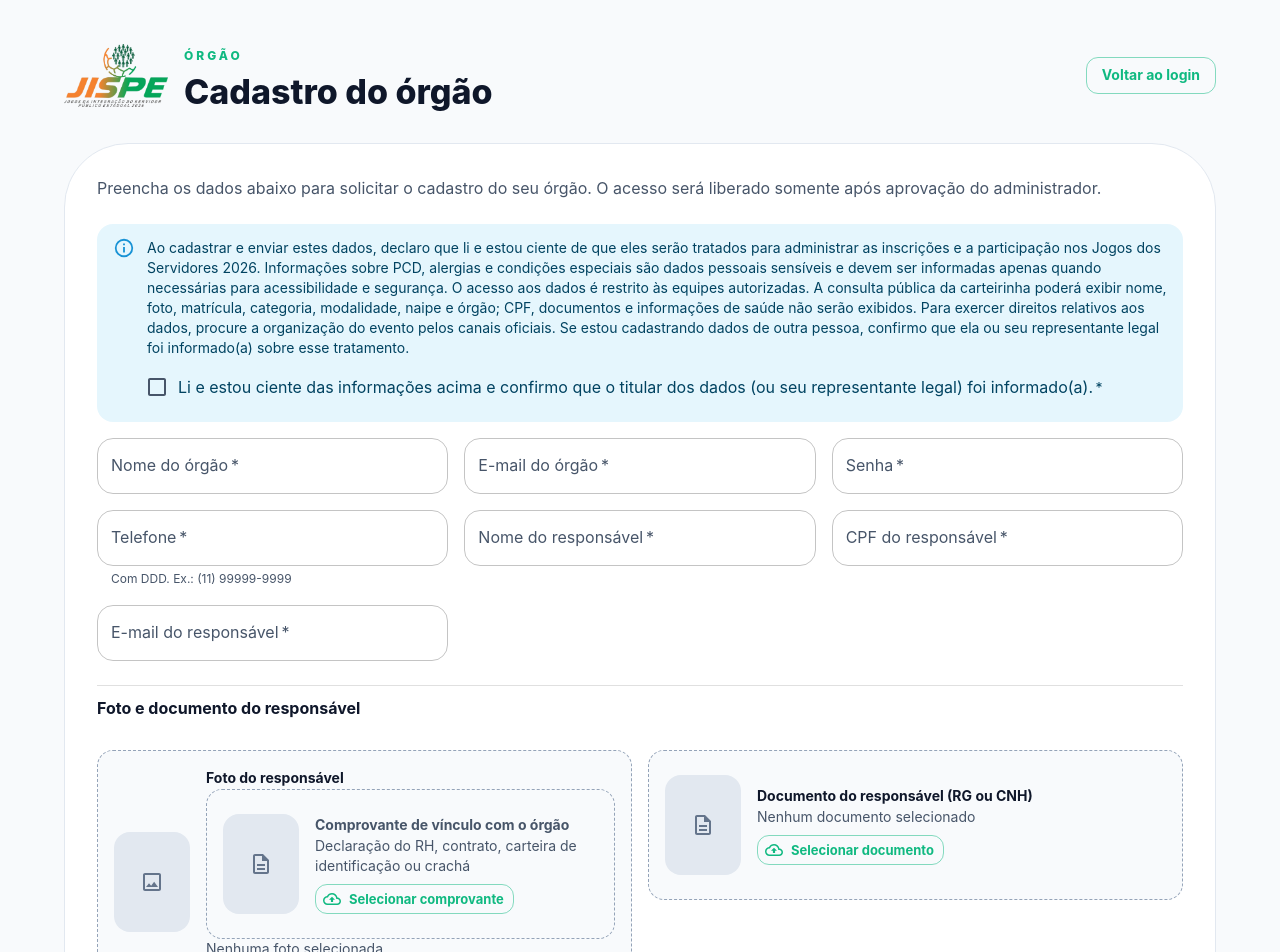
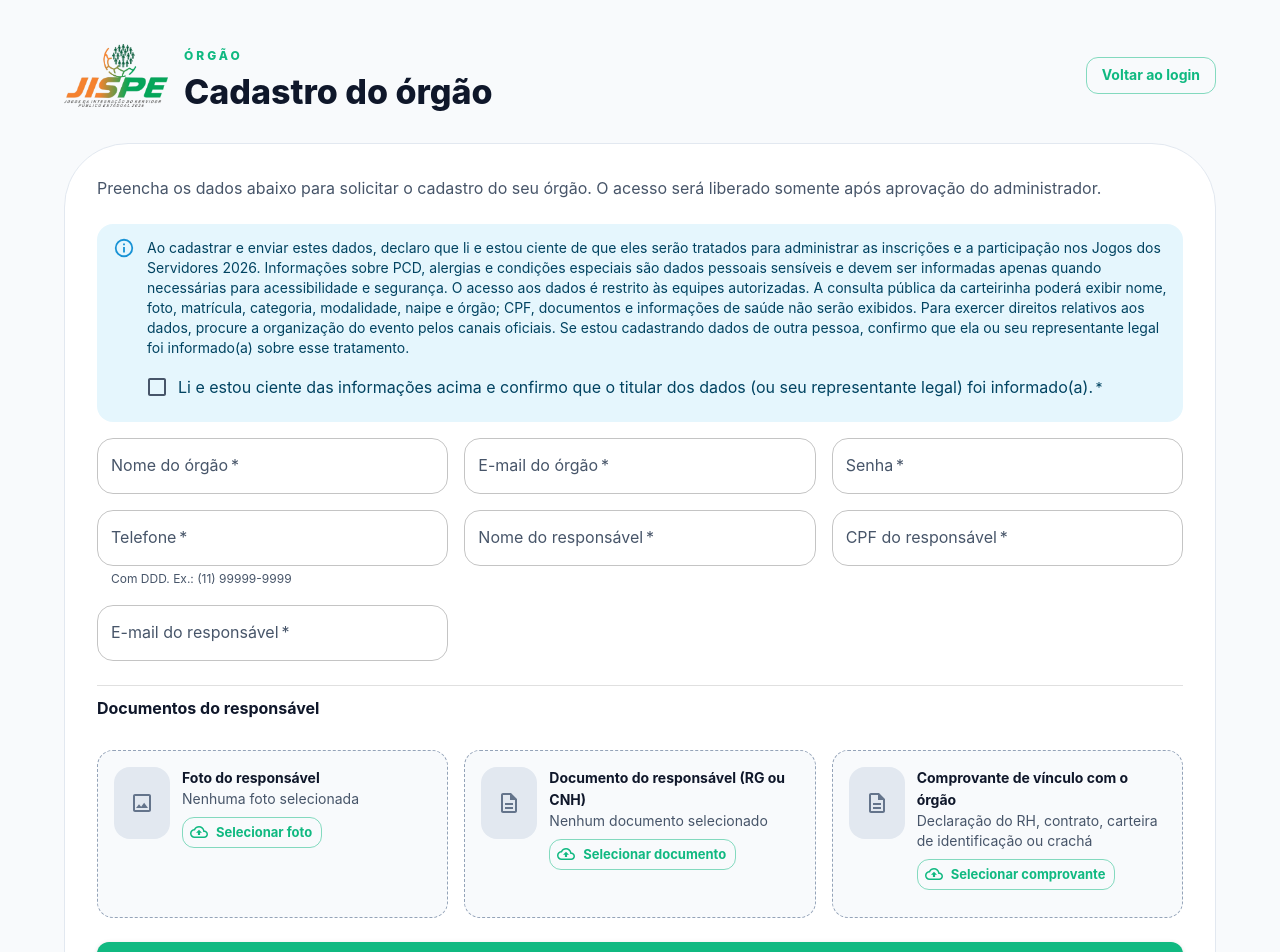
Before and after one commit to kassianefacanha/JISPE-, a React (Vite) app in the folder frontend/: page /cadastro-entidade in a window 1280 px wide. Shown: the top 952 px of the page. Built offline with nearby package versions, Linux system fonts and the light colour scheme; no server answers.

Commit message:
feat: update layout and labels for responsible documents section in registration form

```diff
--- a/frontend/src/pages/EntityRegisterPage.jsx
+++ b/frontend/src/pages/EntityRegisterPage.jsx
@@ -168,66 +168,66 @@ export default function EntityRegisterPage() {
               <Grid item xs={12}>
                 <Divider sx={{ my: 1 }} />
                 <Typography variant="subtitle1" fontWeight={700} sx={{ mb: 1.5 }}>
-                  Foto e documento do responsável
+                  Documentos do responsável
                 </Typography>
               </Grid>
-              <Grid item xs={12} md={6}>
-                <Box sx={{ minHeight: 150, display: 'flex', alignItems: 'center', gap: 2, p: 2, border: '1px dashed #94a3b8', borderRadius: 1, backgroundColor: '#f8fafc' }}>
+              <Grid item xs={12} md={4}>
+                <Box sx={{ minHeight: 168, display: 'flex', alignItems: 'flex-start', gap: 1.5, p: 2, border: '1px dashed #94a3b8', borderRadius: 1, backgroundColor: '#f8fafc' }}>
                   {form.responsiblePhoto ? (
-                    <Box component="img" src={form.responsiblePhoto} alt="Prévia da foto do responsável" sx={{ width: 76, height: 100, flexShrink: 0, objectFit: 'cover', borderRadius: 1, border: '1px solid #cbd5e1' }} />
+                    <Box component="img" src={form.responsiblePhoto} alt="Prévia da foto do responsável" sx={{ width: 56, height: 72, flexShrink: 0, objectFit: 'cover', borderRadius: 1, border: '1px solid #cbd5e1' }} />
                   ) : (
-                    <Box sx={{ width: 76, height: 100, flexShrink: 0, display: 'grid', placeItems: 'center', borderRadius: 1, backgroundColor: '#e2e8f0', color: '#64748b' }}>
+                    <Box sx={{ width: 56, height: 72, flexShrink: 0, display: 'grid', placeItems: 'center', borderRadius: 1, backgroundColor: '#e2e8f0', color: '#64748b' }}>
                       <ImageOutlinedIcon />
                     </Box>
                   )}
-                  <Stack spacing={1} sx={{ minWidth: 0, alignItems: 'flex-start' }}>
+                  <Stack spacing={1} sx={{ minWidth: 0, flex: 1, alignItems: 'flex-start' }}>
                     <Box>
                       <Typography variant="subtitle2" fontWeight={700}>Foto do responsável</Typography>
                       <Typography variant="body2" color="text.secondary" sx={{ overflowWrap: 'anywhere' }}>
-                <Grid item xs={12}>
-                  <Box sx={{ minHeight: 150, display: 'flex', alignItems: 'center', gap: 2, p: 2, border: '1px dashed #94a3b8', borderRadius: 1, backgroundColor: '#f8fafc' }}>
-                    <Box sx={{ width: 76, height: 100, flexShrink: 0, display: 'grid', placeItems: 'center', borderRadius: 1, backgroundColor: '#e2e8f0', color: '#64748b' }}>
-                      <DescriptionOutlinedIcon />
-                    </Box>
-                    <Stack spacing={1} sx={{ minWidth: 0, alignItems: 'flex-start' }}>
-                      <Box>
-                        <Typography variant="subtitle2" fontWeight={700}>Comprovante de vínculo com o órgão</Typography>
-                        <Typography variant="body2" color="text.secondary" sx={{ overflowWrap: 'anywhere' }}>
-                          {uploadInfo.affiliationProof || 'Declaração do RH, contrato, carteira de identificação ou crachá'}
-                        </Typography>
-                      </Box>
-                      <Button component="label" variant="outlined" size="small" startIcon={<CloudUploadOutlinedIcon />}>
-                        {form.responsibleAffiliationProof ? 'Trocar comprovante' : 'Selecionar comprovante'}
-                        <input hidden type="file" accept=".jpg,.jpeg,.png,.webp,.pdf" onChange={(event) => handleFileField(event, 'responsibleAffiliationProof')} />
-                      </Button>
-                    </Stack>
-                  </Box>
-                </Grid>
                         {uploadInfo.photo || 'Nenhuma foto selecionada'}
                       </Typography>
                     </Box>
-                    <Button component="label" variant="outlined" size="small" startIcon={<CloudUploadOutlinedIcon />}>
+                    <Button component="label" variant="outlined" size="small" startIcon={<CloudUploadOutlinedIcon />} sx={{ whiteSpace: 'normal', textAlign: 'left' }}>
                       {form.responsiblePhoto ? 'Trocar foto' : 'Selecionar foto'}
                       <input hidden type="file" accept=".jpg,.jpeg,.png,.webp" onChange={(event) => handleFileField(event, 'responsiblePhoto')} />
                     </Button>
                   </Stack>
                 </Box>
               </Grid>
-              <Grid item xs={12} md={6}>
-                <Box sx={{ minHeight: 150, display: 'flex', alignItems: 'center', gap: 2, p: 2, border: '1px dashed #94a3b8', borderRadius: 1, backgroundColor: '#f8fafc' }}>
-                  <Box sx={{ width: 76, height: 100, flexShrink: 0, display: 'grid', placeItems: 'center', borderRadius: 1, backgroundColor: '#e2e8f0', color: '#64748b' }}>
+              <Grid item xs={12} md={4}>
+                <Box sx={{ minHeight: 168, display: 'flex', alignItems: 'flex-start', gap: 1.5, p: 2, border: '1px dashed #94a3b8', borderRadius: 1, backgroundColor: '#f8fafc' }}>
+                  <Box sx={{ width: 56, height: 72, flexShrink: 0, display: 'grid', placeItems: 'center', borderRadius: 1, backgroundColor: '#e2e8f0', color: '#64748b' }}>
                     <DescriptionOutlinedIcon />
                   </Box>
-                  <Stack spacing={1} sx={{ minWidth: 0, alignItems: 'flex-start' }}>
+                  <Stack spacing={1} sx={{ minWidth: 0, flex: 1, alignItems: 'flex-start' }}>
                     <Box>
                       <Typography variant="subtitle2" fontWeight={700}>Documento do responsável (RG ou CNH)</Typography>
                       <Typography variant="body2" color="text.secondary" sx={{ overflowWrap: 'anywhere' }}>
                         {uploadInfo.proof || 'Nenhum documento selecionado'}
                       </Typography>
                     </Box>
-                    <Button component="label" variant="outlined" size="small" startIcon={<CloudUploadOutlinedIcon />}>
+                    <Button component="label" variant="outlined" size="small" startIcon={<CloudUploadOutlinedIcon />} sx={{ whiteSpace: 'normal', textAlign: 'left' }}>
                       {form.responsibleProof ? 'Trocar documento' : 'Selecionar documento'}
                       <input hidden type="file" accept=".jpg,.jpeg,.png,.webp,.pdf" onChange={(event) => handleFileField(event, 'responsibleProof')} />
+                    </Button>
+                  </Stack>
+                </Box>
+              </Grid>
+              <Grid item xs={12} md={4}>
+                <Box sx={{ minHeight: 168, display: 'flex', alignItems: 'flex-start', gap: 1.5, p: 2, border: '1px dashed #94a3b8', borderRadius: 1, backgroundColor: '#f8fafc' }}>
+                  <Box sx={{ width: 56, height: 72, flexShrink: 0, display: 'grid', placeItems: 'center', borderRadius: 1, backgroundColor: '#e2e8f0', color: '#64748b' }}>
+                    <DescriptionOutlinedIcon />
+                  </Box>
+                  <Stack spacing={1} sx={{ minWidth: 0, flex: 1, alignItems: 'flex-start' }}>
+                    <Box>
+                      <Typography variant="subtitle2" fontWeight={700}>Comprovante de vínculo com o órgão</Typography>
+                      <Typography variant="body2" color="text.secondary" sx={{ overflowWrap: 'anywhere' }}>
+                        {uploadInfo.affiliationProof || 'Declaração do RH, contrato, carteira de identificação ou crachá'}
+                      </Typography>
+                    </Box>
+                    <Button component="label" variant="outlined" size="small" startIcon={<CloudUploadOutlinedIcon />} sx={{ whiteSpace: 'normal', textAlign: 'left' }}>
+                      {form.responsibleAffiliationProof ? 'Trocar comprovante' : 'Selecionar comprovante'}
+                      <input hidden type="file" accept=".jpg,.jpeg,.png,.webp,.pdf" onChange={(event) => handleFileField(event, 'responsibleAffiliationProof')} />
                     </Button>
                   </Stack>
                 </Box>
```
